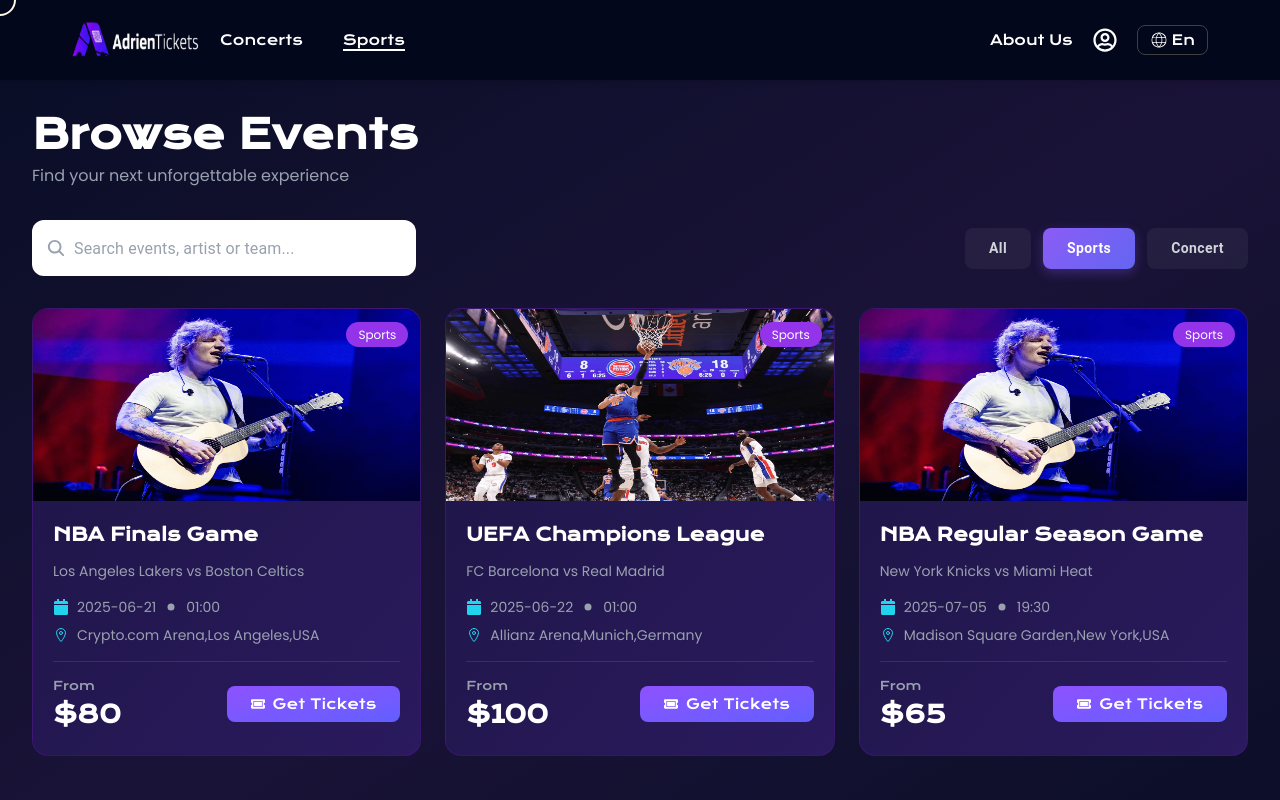
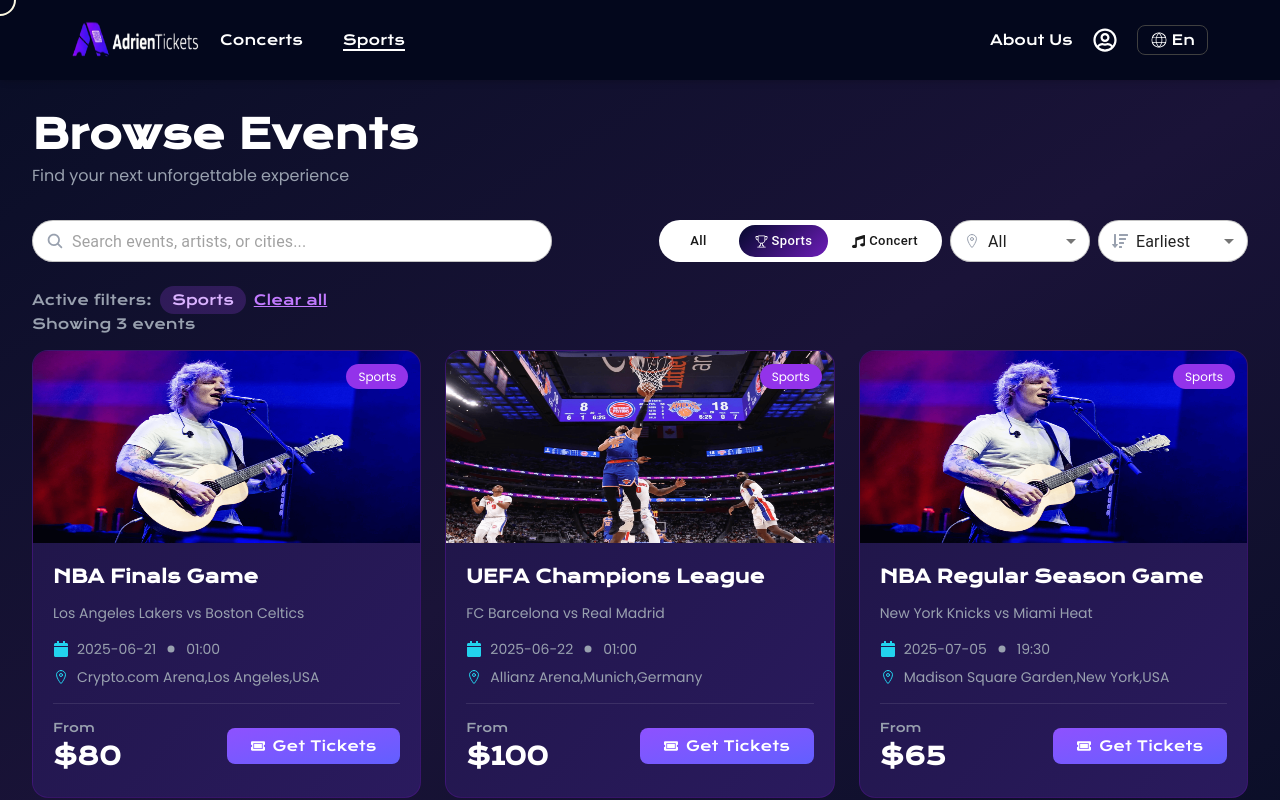
Before and after one commit to sparktechagency/ticket-booking-website, a Next.js app: page /events in a window 1280 px wide. Both pictures are taken after a click on the button "Sports". Shown: the top 800 px of the page. Built offline with nearby package versions, Linux system fonts and the light colour scheme.

Commit message:
Implemented Filtering and Sorting Events

```diff
--- a/src/app/events/page.jsx
+++ b/src/app/events/page.jsx
@@ -1,8 +1,17 @@
 "use client";
 
-import React, { useState } from "react";
-import { TextField, Button, InputAdornment } from "@mui/material";
+import React, { useState, useMemo } from "react";
+import {
+  TextField,
+  Button,
+  InputAdornment,
+  MenuItem,
+  Select,
+} from "@mui/material";
 import { IoSearch, IoLocationOutline } from "react-icons/io5";
+import { FaMusic, FaSortAmountDown } from "react-icons/fa";
+import { GoTrophy } from "react-icons/go";
+
 import { motion } from "framer-motion";
 import { Poppins } from "next/font/google";
 import EventCard from "@/components/utils/EventCard";
@@ -16,18 +25,49 @@
 export default function BrowseEvents() {
   const [searchQuery, setSearchQuery] = useState("");
   const [selectedCategory, setSelectedCategory] = useState("All");
+  const [selectedCity, setSelectedCity] = useState("All");
+  const [sortBy, setSortBy] = useState("date-asc");
 
   const categories = ["All", "Sports", "Concert"];
 
-  const filteredEvents = eventsData.filter((event) => {
-    console.log(event);
+  // Extract unique cities from events data
+  const cities = useMemo(() => {
+    const uniqueCities = [
+      ...new Set(eventsData.map((event) => event.location || event.venue.city)),
+    ].filter(Boolean);
+    return ["All", ...uniqueCities.sort()];
+  }, []);
+
+  // Filter and sort events
+  const filteredEvents = useMemo(() => {
+    let filtered = eventsData.filter((event) => {
       const matchesSearch = event.title
         .toLowerCase()
         .includes(searchQuery.toLowerCase());
       const matchesCategory =
         selectedCategory === "All" || event.category === selectedCategory;
-    return matchesSearch && matchesCategory;
+      const matchesCity =
+        selectedCity === "All" ||
+        event.location === selectedCity ||
+        event.venue.city === selectedCity;
+      return matchesSearch && matchesCategory && matchesCity;
     });
+
+    // Sort events
+    filtered.sort((a, b) => {
+      const dateA = new Date(a.date);
+      const dateB = new Date(b.date);
+
+      if (sortBy === "date-asc") {
+        return dateA - dateB; // Earliest first
+      } else if (sortBy === "date-desc") {
+        return dateB - dateA; // Latest first
+      }
+      return 0;
+    });
+
+    return filtered;
+  }, [searchQuery, selectedCategory, selectedCity, sortBy]);
 
   const containerVariants = {
     hidden: { opacity: 0 },
@@ -73,53 +113,38 @@
 
         {/* Search and Filters */}
         <motion.div
-          className="mb-8 flex flex-col lg:flex-row gap-4 items-start lg:items-center justify-between"
+          className="flex items-center justify-between gap-3 bg-transparent mb-6"
           initial={{ opacity: 0, y: -20 }}
           animate={{ opacity: 1, y: 0 }}
           transition={{ duration: 0.6, delay: 0.2 }}
         >
-          {/* Search Bar */}
-          <div className="w-full lg:w-96">
+          {/* Search */}
+          <div className="w-90 lg:w-130">
             <TextField
               fullWidth
-              placeholder="Search events, artist or team..."
+              placeholder="Search events, artists, or cities..."
               value={searchQuery}
               onChange={(e) => setSearchQuery(e.target.value)}
               InputProps={{
                 startAdornment: (
                   <InputAdornment position="start">
-                    <IoSearch className="text-gray-400 text-xl" />
+                    <IoSearch className="text-gray-400 text-lg" />
                   </InputAdornment>
                 ),
               }}
               sx={{
                 "& .MuiOutlinedInput-root": {
+                  height: 42,
                   backgroundColor: "#FFFFFF",
-                  borderRadius: "12px",
-                  color: "black",
-                  "& fieldset": {
-                    borderColor: "rgba(255, 255, 255, 0.1)",
-                  },
-                  "&:hover fieldset": {
-                    borderColor: "rgba(139, 92, 246, 0.5)",
-                  },
-                  "&.Mui-focused fieldset": {
-                    borderColor: "#8b5cf6",
-                  },
-                },
-                "& .MuiInputBase-input": {
-                  color: "black",
-                  "&::placeholder": {
-                    color: "#99A1AF",
-                    opacity: 1,
-                  },
+                  borderRadius: "9999px",
                 },
               }}
             />
           </div>
 
-          {/* Filter Buttons */}
-          <div className="flex flex-wrap gap-2 sm:gap-3 items-center">
+          <div className="flex items-center gap-2">
+            {/* Category Pills */}
+            <div className="flex items-center gap-2 bg-white rounded-full px-2 h-10.5">
               {categories.map((category) => (
                 <motion.div
                   key={category}
@@ -129,38 +154,127 @@
                   <Button
                     onClick={() => setSelectedCategory(category)}
                     sx={{
-                    px: { xs: 1, md: 3 },
-                    py: 1,
-                    borderRadius: "8px",
-                    fontWeight: 600,
-                    fontSize: "14px",
+                      height: 32,
+                      px: 2,
+                      borderRadius: "9999px",
+                      fontSize: "13px",
                       textTransform: "none",
                       ...(selectedCategory === category
                         ? {
                             background:
-                            "linear-gradient(135deg, #8b5cf6 0%, #6366f1 100%)",
+                              "linear-gradient(135deg, #04092C 0%, #6D1DB9 100%)",
                             color: "white",
-                          boxShadow: "0 4px 12px rgba(139, 92, 246, 0.3)",
-                          "&:hover": {
-                            background:
-                              "linear-gradient(135deg, #7c3aed 0%, #4f46e5 100%)",
-                            boxShadow: "0 6px 16px rgba(139, 92, 246, 0.4)",
-                          },
                           }
                         : {
-                          backgroundColor: "rgba(255, 255, 255, 0.05)",
-                          color: "#d1d5db",
-                          "&:hover": {
-                            backgroundColor: "rgba(255, 255, 255, 0.1)",
-                          },
+                            color: "#191919",
                           }),
                     }}
                   >
+                    {category === "Sports" && <GoTrophy className="mr-1" />}
+                    {category === "Concert" && <FaMusic className="mr-1" />}
                     {category}
                   </Button>
                 </motion.div>
               ))}
             </div>
+
+            {/* City */}
+            <div className="w-35">
+              <Select
+                fullWidth
+                value={selectedCity}
+                onChange={(e) => setSelectedCity(e.target.value)}
+                startAdornment={
+                  <InputAdornment position="start">
+                    <IoLocationOutline className="text-gray-400" />
+                  </InputAdornment>
+                }
+                sx={{
+                  height: 42,
+                  backgroundColor: "#FFFFFF",
+                  borderRadius: "9999px",
+                }}
+              >
+                {cities.map((city) => (
+                  <MenuItem key={city} value={city}>
+                    {city}
+                  </MenuItem>
+                ))}
+              </Select>
+            </div>
+
+            {/* Sort */}
+            <div className="w-37.5">
+              <Select
+                fullWidth
+                value={sortBy}
+                onChange={(e) => setSortBy(e.target.value)}
+                startAdornment={
+                  <InputAdornment position="start">
+                    <FaSortAmountDown className="text-gray-400" />
+                  </InputAdornment>
+                }
+                sx={{
+                  height: 42,
+                  backgroundColor: "#FFFFFF",
+                  borderRadius: "9999px",
+                }}
+              >
+                <MenuItem value="date-asc">Earliest</MenuItem>
+                <MenuItem value="date-desc">Latest</MenuItem>
+              </Select>
+            </div>
+          </div>
+        </motion.div>
+
+        {/* Active Filters Display */}
+        {(selectedCategory !== "All" ||
+          selectedCity !== "All" ||
+          searchQuery) && (
+          <motion.div
+            className="flex flex-wrap gap-2 items-center"
+            initial={{ opacity: 0, y: -10 }}
+            animate={{ opacity: 1, y: 0 }}
+          >
+            <span className="text-gray-400 text-sm">Active filters:</span>
+            {selectedCategory !== "All" && (
+              <span className="bg-purple-500/20 text-purple-300 px-3 py-1 rounded-full text-sm">
+                {selectedCategory}
+              </span>
+            )}
+            {selectedCity !== "All" && (
+              <span className="bg-purple-500/20 text-purple-300 px-3 py-1 rounded-full text-sm">
+                {selectedCity}
+              </span>
+            )}
+            {searchQuery && (
+              <span className="bg-purple-500/20 text-purple-300 px-3 py-1 rounded-full text-sm">
+                &quot;{searchQuery}&quot;
+              </span>
+            )}
+            <button
+              onClick={() => {
+                setSearchQuery("");
+                setSelectedCategory("All");
+                setSelectedCity("All");
+              }}
+              className="text-purple-400 hover:text-purple-300 text-sm underline"
+            >
+              Clear all
+            </button>
+          </motion.div>
+        )}
+
+        {/* Results Count */}
+        <motion.div
+          className="mb-4"
+          initial={{ opacity: 0 }}
+          animate={{ opacity: 1 }}
+        >
+          <p className="text-gray-400 text-sm">
+            Showing {filteredEvents.length} event
+            {filteredEvents.length !== 1 ? "s" : ""}
+          </p>
         </motion.div>
 
         {/* Events Grid */}
@@ -169,7 +283,7 @@
           variants={containerVariants}
           initial="hidden"
           animate="visible"
-          key={selectedCategory + searchQuery}
+          key={selectedCategory + searchQuery + selectedCity + sortBy}
         >
           {filteredEvents.map((event) => (
             <EventCard key={event.id} event={event} variants={itemVariants} />
@@ -182,9 +296,19 @@
             initial={{ opacity: 0 }}
             animate={{ opacity: 1 }}
           >
-            <p className="text-gray-400 text-lg">
+            <p className="text-gray-400 text-lg mb-2">
               No events found matching your criteria.
             </p>
+            <button
+              onClick={() => {
+                setSearchQuery("");
+                setSelectedCategory("All");
+                setSelectedCity("All");
+              }}
+              className="text-purple-400 hover:text-purple-300 underline"
+            >
+              Clear filters to see all events
+            </button>
           </motion.div>
         )}
       </div>
--- a/src/components/ProfileComponents/Security.jsx
+++ b/src/components/ProfileComponents/Security.jsx
@@ -154,7 +154,7 @@
                     <motion.button
                       whileHover={{ scale: 1.05 }}
                       whileTap={{ scale: 0.95 }}
-                      className="w-full py-2 sm:py-4 bg-linear-to-r from-[#8F18FB] to-[#5B06A7] rounded-xl text-white shadow-lg hover:shadow-purple-500/50 transition-all duration-300 cursor-pointer"
+                      className="w-full py-3 sm:py-4 text-xs sm:text-base bg-linear-to-r from-[#8F18FB] to-[#5B06A7] rounded-xl text-white shadow-lg hover:shadow-purple-500/50 transition-all duration-300 cursor-pointer"
                     >
                       Update Password
                     </motion.button>
```
Lines whose indentation alone changed are shown as unchanged.
